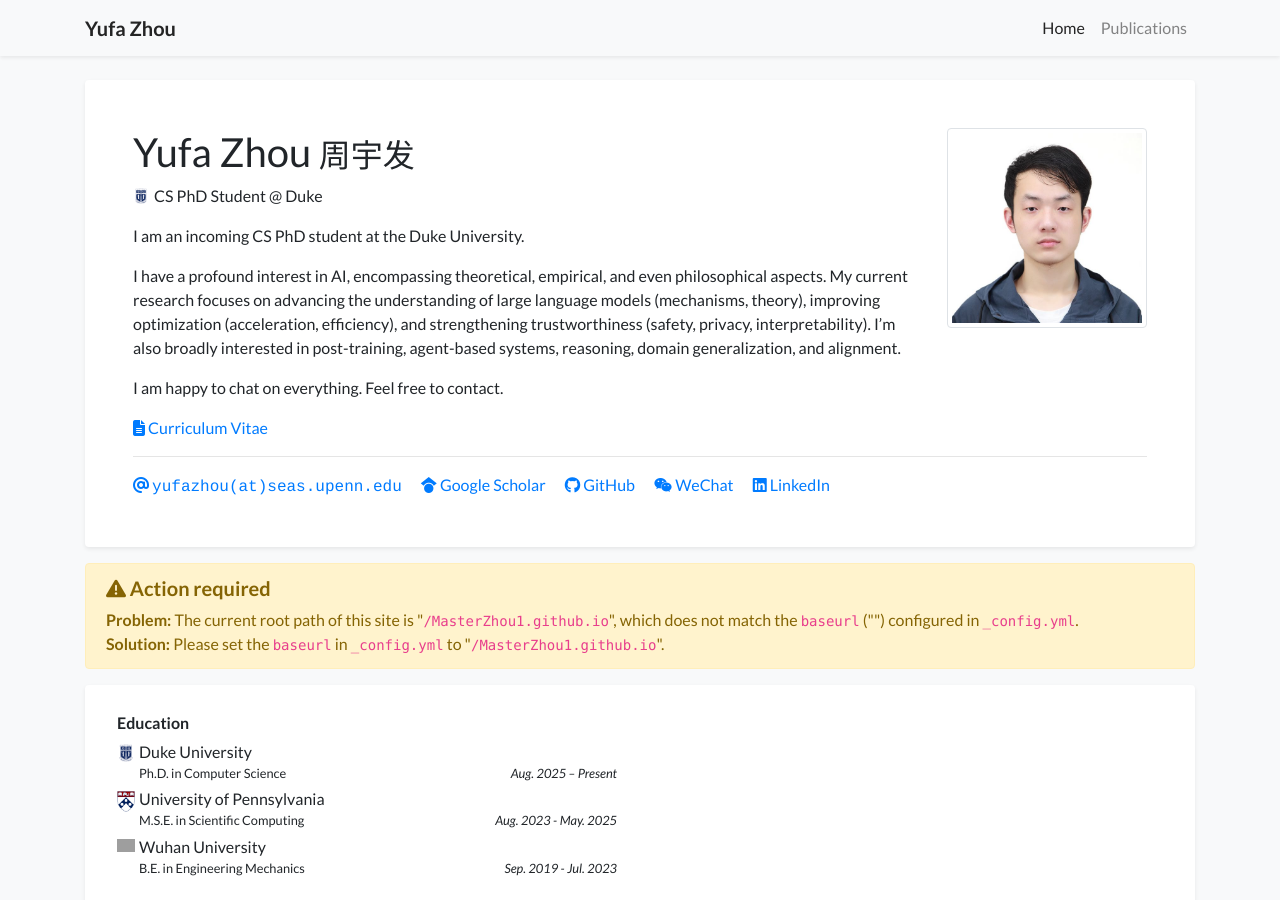
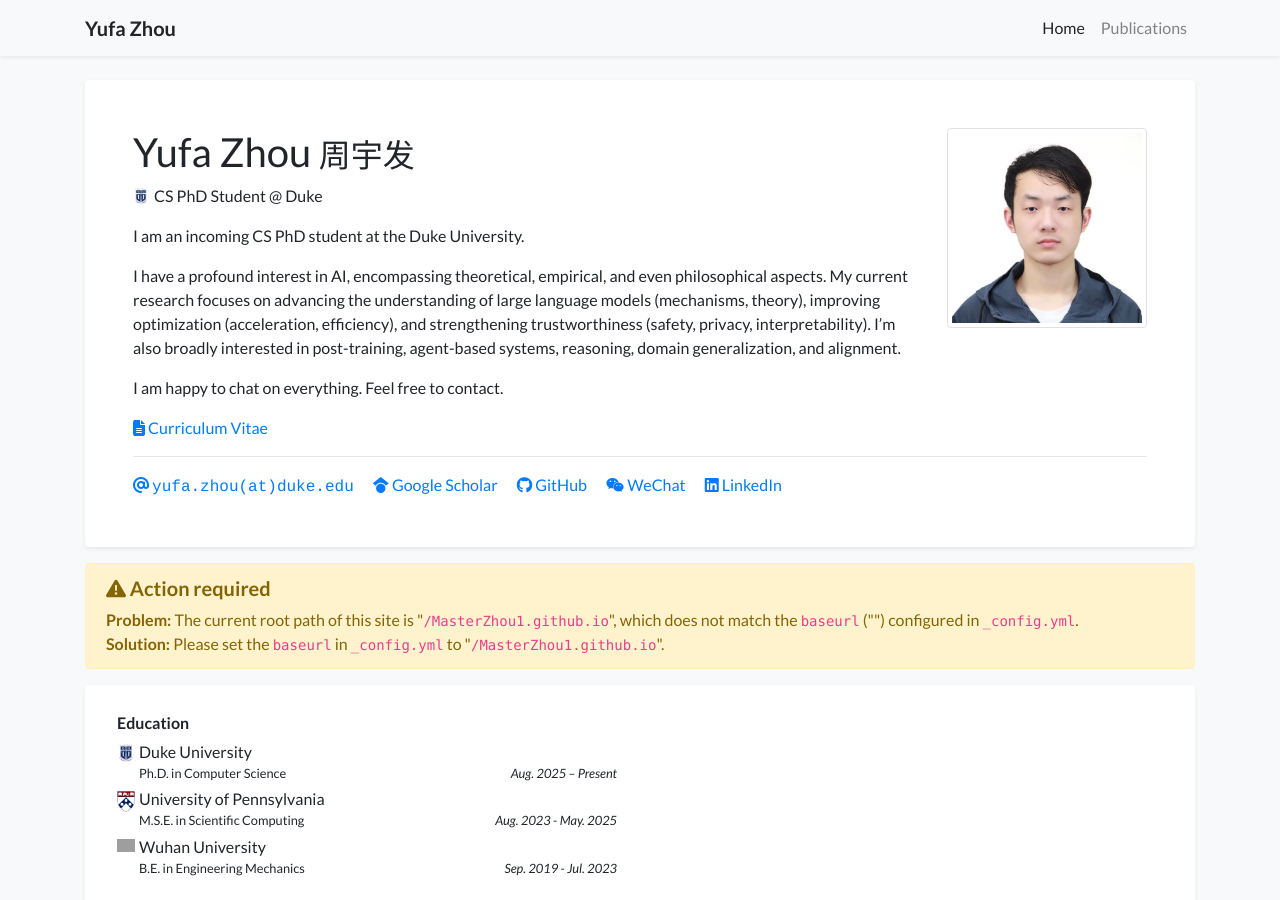
Before and after one commit to MasterZhou1/MasterZhou1.github.io, a Jekyll site: the page built from index.html, in a window 1280 px wide and 900 px high. Built offline with Jekyll 4.4.1, drawn with Linux system fonts in a browser that asks for light colours; nearby versions of some CDN libraries; a style sheet for code colours, icons or effects is not loaded; grey boxes are pictures that could not be loaded.

Commit message:
Update profile.yml

```diff
--- a/_data/profile.yml
+++ b/_data/profile.yml
@@ -9,7 +9,7 @@ positions:
 # - name: Position 2 without logo
 
 
-email: "yufazhou@seas.upenn.edu"
+email: "yufa.zhou@duke.edu"
 cv_link: /assets/pdfs/Yufa_Zhou_CV.pdf
 gscholar: bCM-3PYAAAAJ  # This is an example, replace it with your own Google Scholar ID
 github: MasterZhou1
```
